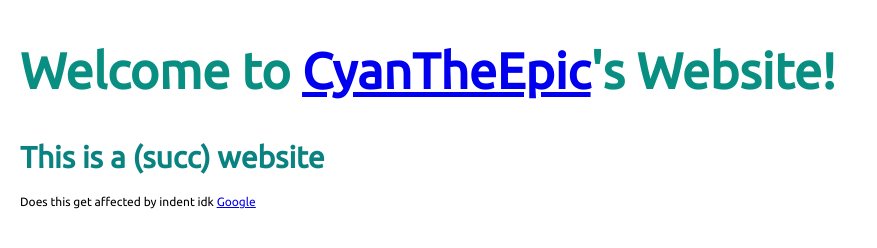
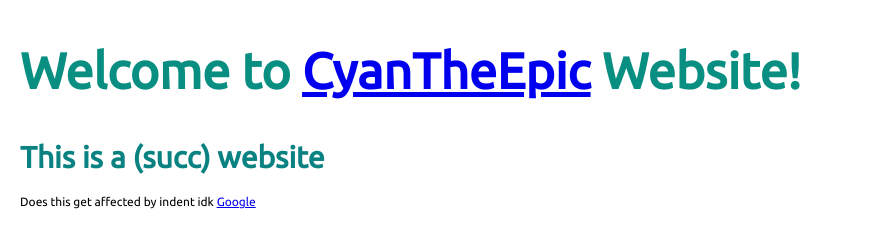
Before and after one commit to CyanTheEpic/cyantheepic.github.io, a plain HTML site: page index.html in a window 1280 px wide. Shown: the whole page, without its empty margins (0-877 px from the left). Drawn offline with nearby package versions, Linux system fonts and the light colour scheme.

Commit message:
Fixed main heading

```diff
--- a/index.html
+++ b/index.html
@@ -11,7 +11,7 @@
 </head>
 
 <body>
-  <h2>Welcome to <a href="https://github.com/CyanTheEpic">CyanTheEpic</a>'s Website!</h2>
+  <h2>Welcome to <a href="https://github.com/CyanTheEpic's">CyanTheEpic</a> Website!</h2>
   <h1>This is a (succ) website</h1>
   <p>
     Does this get affected by indent idk <a href="https://www.google.com.au">Google</a>
```
